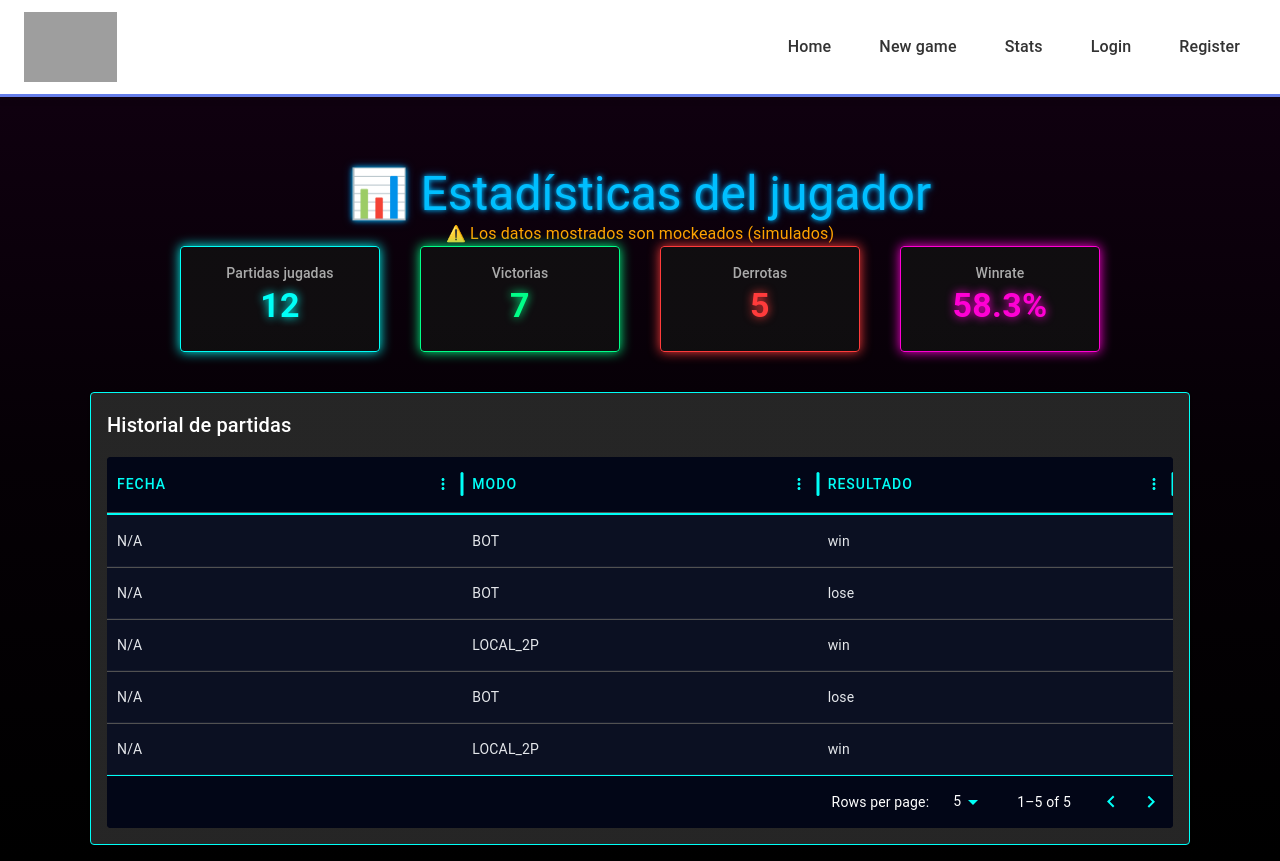
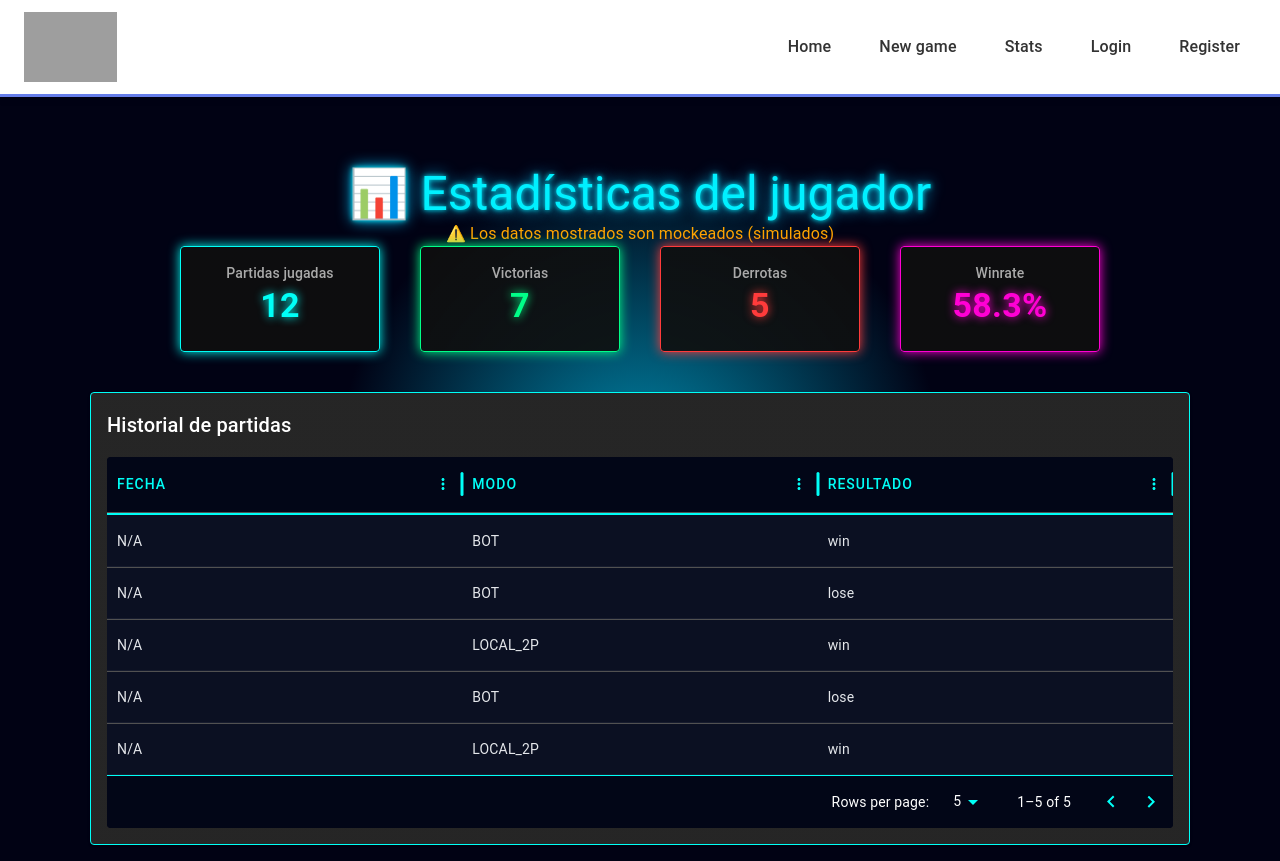
Before and after one commit to Arquisoft/yovi_es1c, a React app in the folder webapp/: page /stats in a window 1280 px wide. Built offline with nearby package versions, Linux system fonts and the light colour scheme; no server answers; grey boxes are pictures that could not be loaded; the HTML template or start-up script is replaced by a standard one.

Commit message:
Cambiado el fondo de la pantalla

```diff
--- a/webapp/src/features/stats/ui/StatsUI.module.css
+++ b/webapp/src/features/stats/ui/StatsUI.module.css
@@ -10,13 +10,13 @@
   padding: 16px;
   padding-top: 96px;
   overflow: auto;
-  background: linear-gradient(180deg, #100010, #050005, #000000);
+  background: radial-gradient(circle at center, #0088aa 0%, #010214 40%);
 }
 
 .header {
   text-align: center;
-  color: #00bfff;
-  text-shadow: 0 0 5px #00bfff, 0 0 10px #004080;
+  color: #00f0ff;
+  text-shadow: 0 0 5px #00f0ff, 0 0 15px #00bfff;
   margin-bottom: 16px;
 }
 
--- a/webapp/src/features/stats/ui/StatsUI.tsx
+++ b/webapp/src/features/stats/ui/StatsUI.tsx
@@ -8,7 +8,6 @@ export default function StatsUI() {
   const { state } = useStatsController(userId);
   const { stats, loading, error, isMocked } = state;
 
-  // Manejo de estados
   if (loading)
     return (
       <Typography color="white" textAlign="center" mt={10}>
@@ -127,7 +126,7 @@ function StatCard({ title, value, color }: any) {
     <Card
       sx={{
         minWidth: 200,
-        bgcolor: "rgba(0,0,0,0.7)",
+        bgcolor: "rgba(0,0,0,0.9)",
         border: `1px solid ${color}`,
         boxShadow: `0 0 12px ${color}`,
       }}
```
